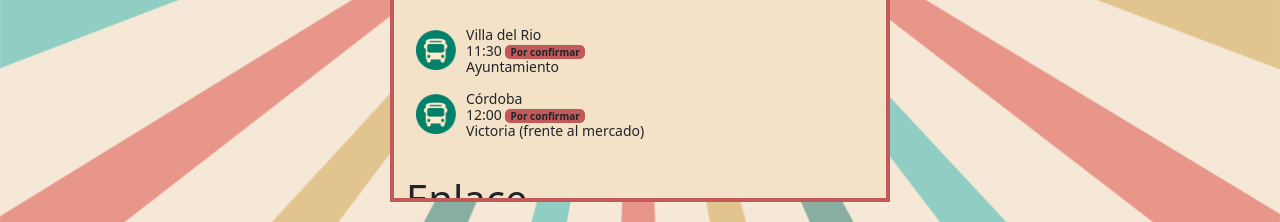
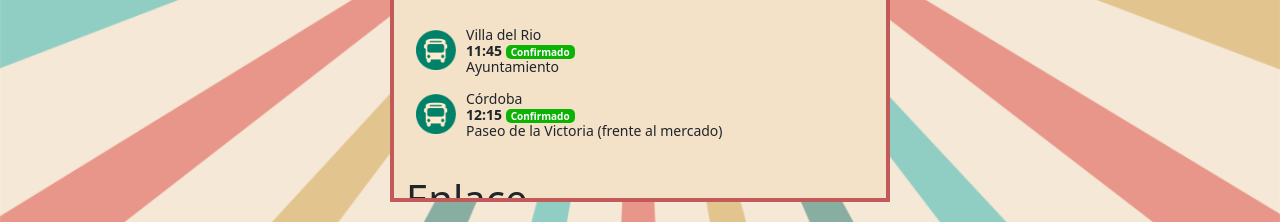
Before and after one commit to jmpeinado/boda, a plain HTML site: page index.html in a window 1280 px wide. Shown: the part 578-800 px from the top of the page. Drawn offline with nearby package versions, Linux system fonts and the light colour scheme.

Commit message:
actualizacion

```diff
--- a/index.css
+++ b/index.css
@@ -62,7 +62,20 @@ body {
   font-size: 10px;
   line-height: 10px;
 }
-
+.cyj-bloque .icon-bloque .info .ok {
+  background-color: #0db304;
+  color:#fff;
+  font-weight: 600;
+  border-radius: 5px;
+  padding: 0px 5px;
+  font-size: 10px;
+  line-height: 10px;
+}
+.cyj-bloque .icon-bloque .info .enlace{
+  _text-decoration: none;
+  color: #222;
+  font-weight: bold;
+}
 .icon {
   width: 40px;
   height: 45px;
--- a/index.html
+++ b/index.html
@@ -46,7 +46,7 @@
           <div class="icon icon-bus"></div>
           <div class="info">
             <p>Villa del Rio</p>
-            <p>11:30 <span class="aviso">Por confirmar</span></p>
+            <p class="fw-bold">11:45 <span class="ok">Confirmado</span></p>
             <p>Ayuntamiento </p>
           </div>
         </div>
@@ -55,8 +55,8 @@
           <div class="icon icon-bus"></div>
           <div class="info">
             <p>Córdoba</p>
-            <p>12:00 <span class="aviso">Por confirmar</span></p>
-            <p>Victoria (frente al mercado) </p>
+            <p class="fw-bold">12:15 <span class="ok">Confirmado</span></p>
+            <p>Paseo de la Victoria (frente al mercado) </p>
           </div>
         </div>
 
@@ -73,6 +73,7 @@
           <div class="info">
             <p>Hacienda Santa Rosa</p>
             <p>13:00 </p>
+            <p><a class="enlace" target="_blank" href="https://goo.gl/maps/yqjFtEiwnUyGE6Rk6">Ir a google maps</a></p>
           </div>
         </div>
 
@@ -119,8 +120,9 @@
         <div class="icon-bloque">
           <div class="icon icon-cerveza-color"></div>
           <div class="info">
-            <p>Se tomara un refrigerio el viernes a eso de las 20:00 para la gente que esté en Córdoba y quiera acercarse</p>
-            <span class="aviso">Lugar por confirmar</span>
+            <p>Se tomara un refrigerio el viernes a eso de las <label class="fw-bold">20:00</label> para la gente que esté en Córdoba y quiera acercarse</p>
+            <p class="fw-bold">4 Gatos (Plaza las cañas) <a class="enlace" target="_blank" href="https://goo.gl/maps/ThRnYaAw3EADdJrWA">Ir a google maps</a></p>
+
           </div>
         </div>
 
```
